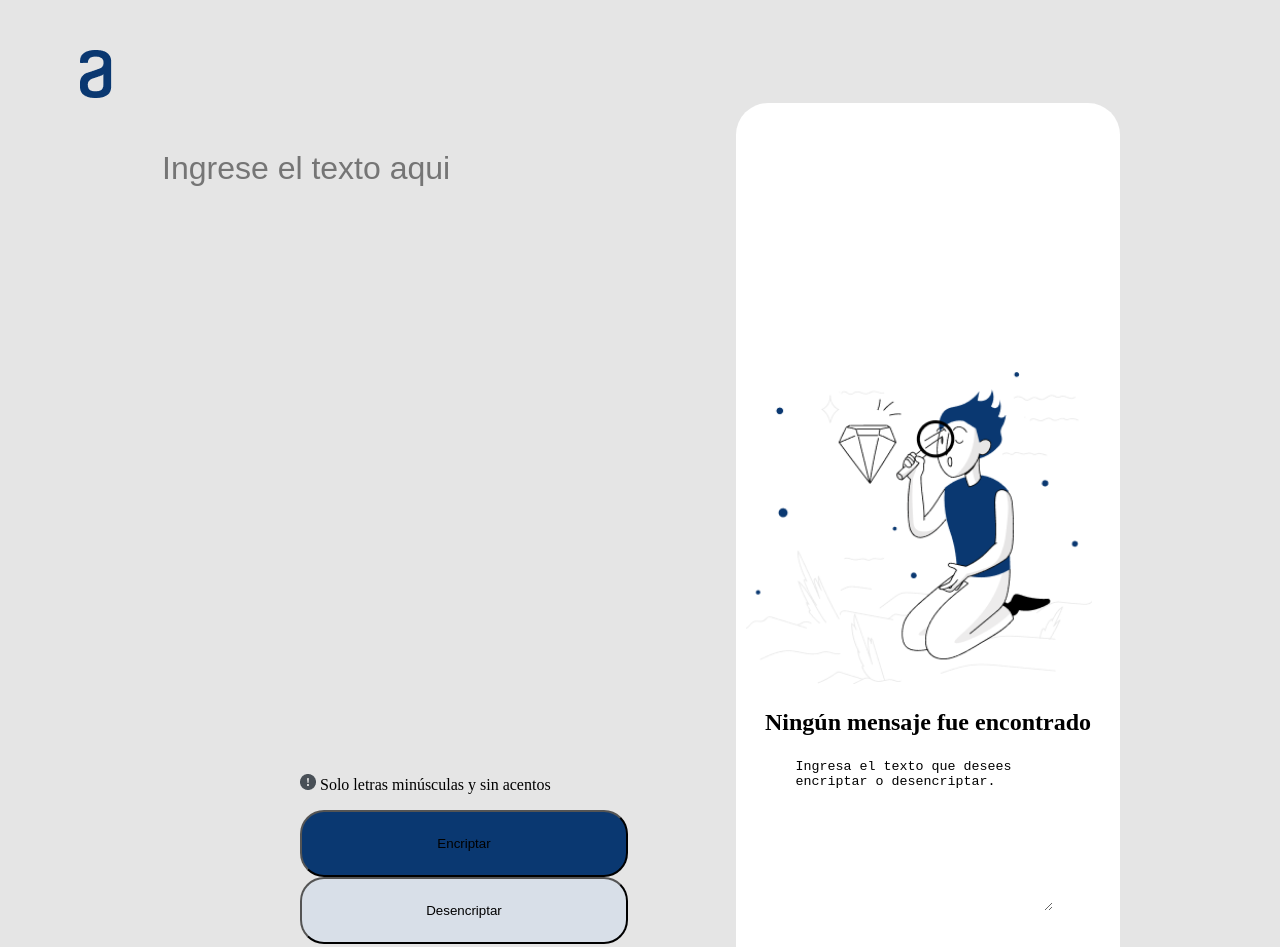
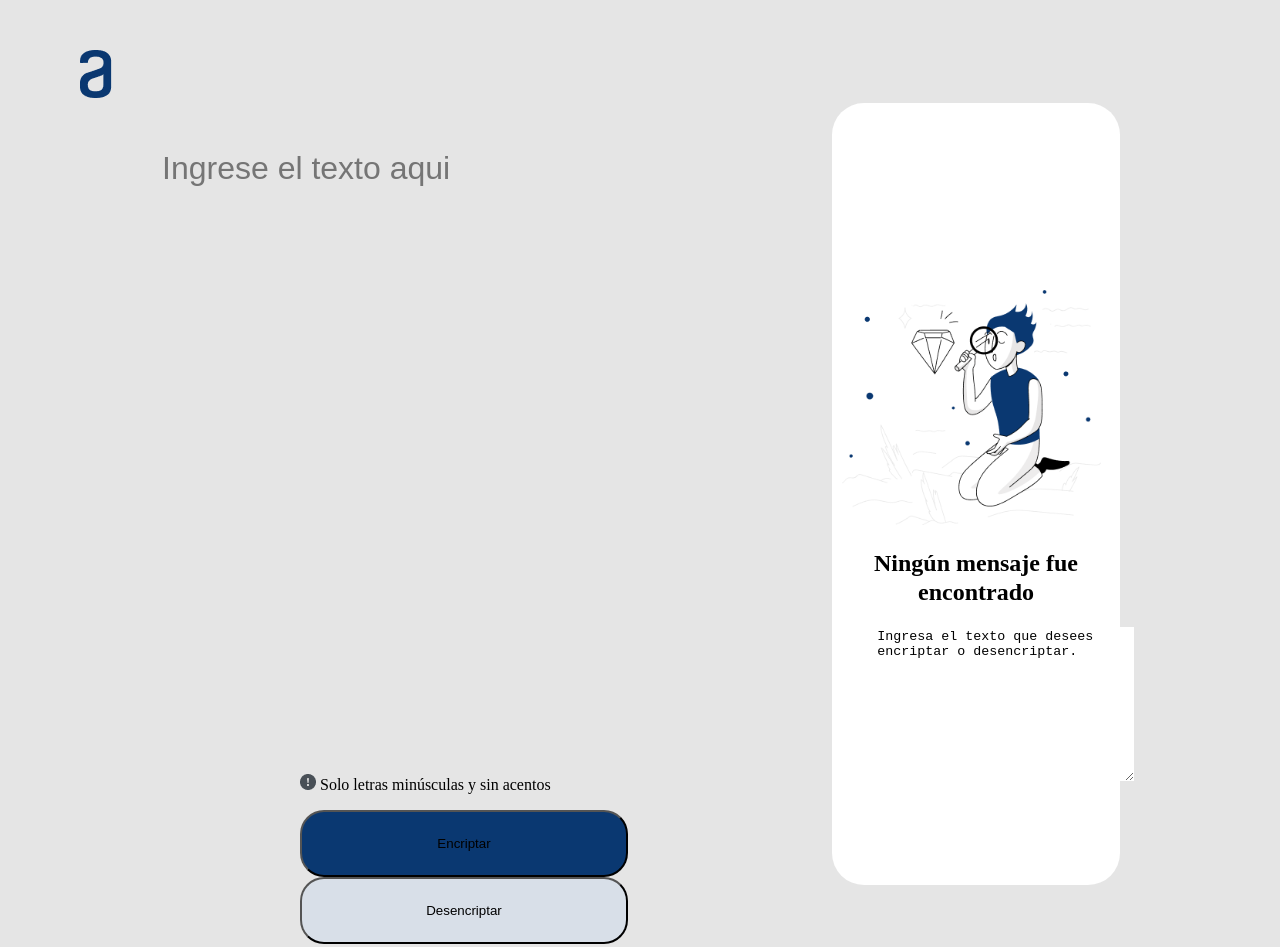
Before and after one commit to augustoba/challenge-alura, a plain HTML site: page index.html in a window 1280 px wide. Shown: the top 947 px of the page. Drawn offline with Linux system fonts and the light colour scheme.

Commit message:
tercer commit

```diff
--- a/style.css
+++ b/style.css
@@ -29,7 +29,7 @@ body {
 .texto-izquierda{
     float: left;
     height: auto;
-    width: 60%;
+    width: 70%;
     border-radius: 0px;
     background: #E5E5E5;
 }
@@ -56,13 +56,13 @@ text-align: left;
 .texto-derecha{
     float: right;
     height: auto;
-    width: 40%;
+    width: 30%;
     border-radius: 32px;
     background-color: white;
 }
 
 .imagen{
-    margin-top: 70%;
+    margin-top: 65%;
     margin-left: 10px;
     width: 90%;
     height: auto;
```
